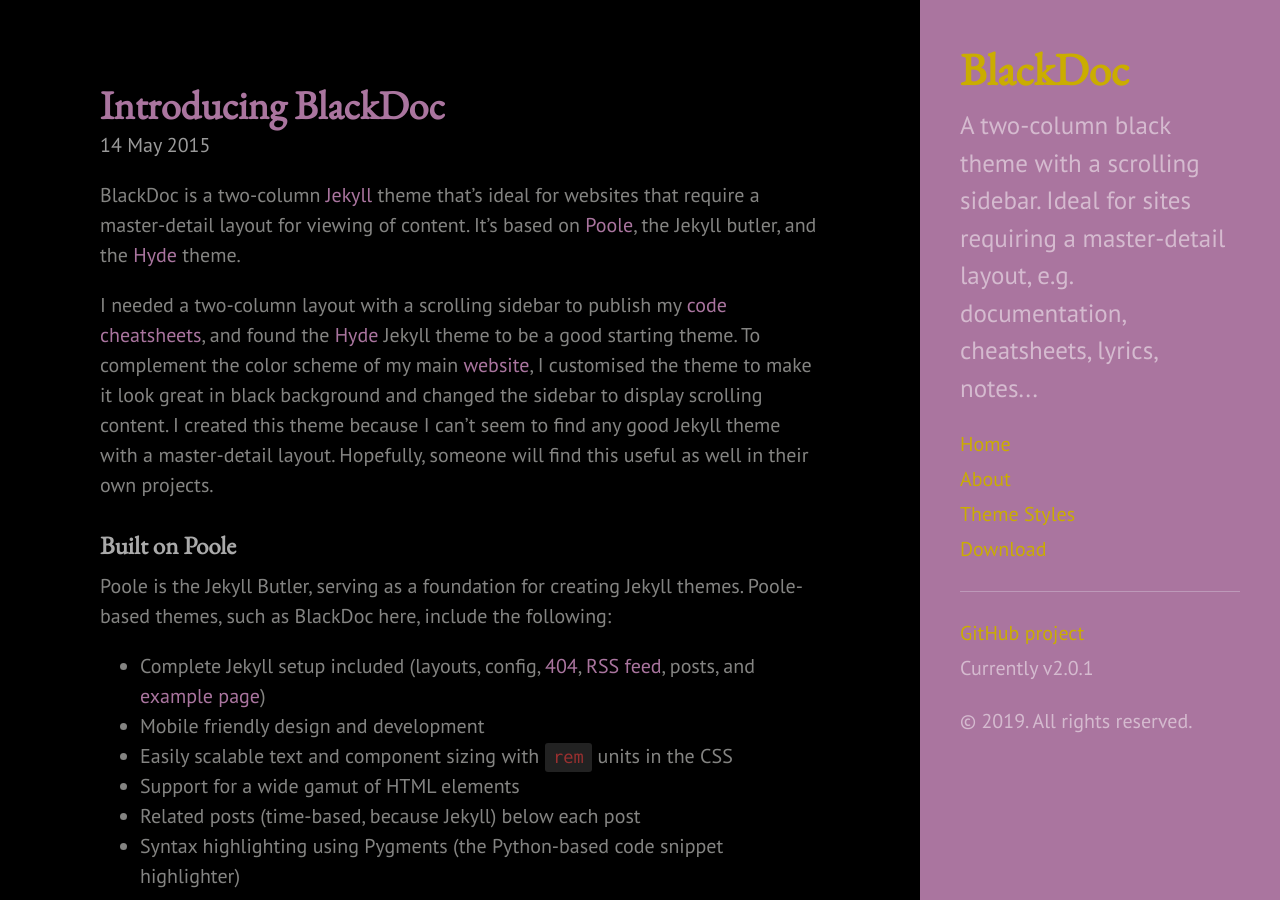
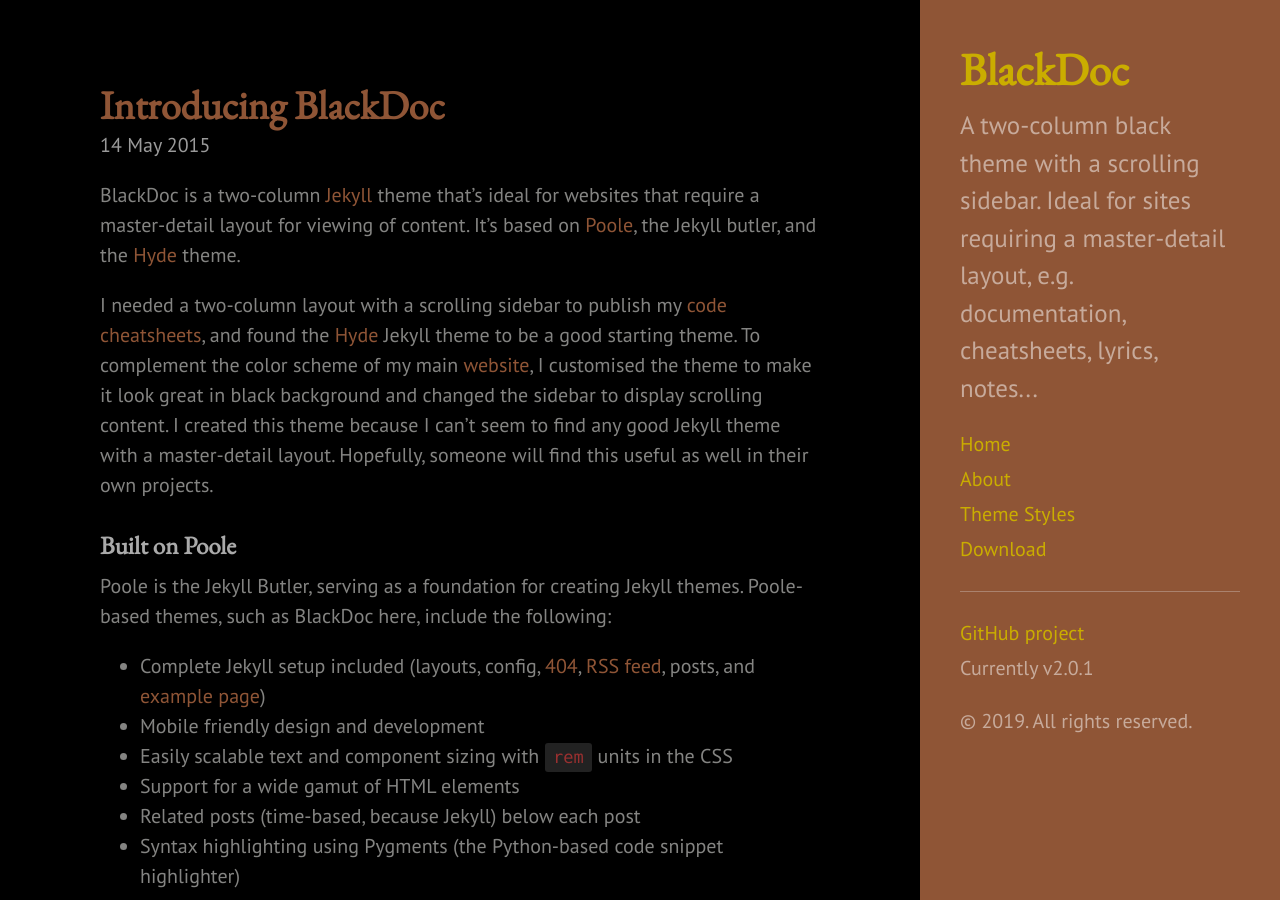
Before and after one commit to timm/Research, a Jekyll site: the page built from docs/index.html, in a window 1280 px wide and 900 px high. Built offline with Jekyll 4.4.1, drawn with Linux system fonts in a browser that asks for light colours; the list of posts is cut into pages by our own code.

Commit message:
Update default.html

```diff
--- a/docs/_layouts/default.html
+++ b/docs/_layouts/default.html
@@ -3,7 +3,7 @@
 
   {% include head.html %}
 
-  <body class="layout-reverse theme-base-0e ">
+  <body class="layout-reverse theme-base-0f ">
 
     {% include sidebar.html %}
 
```
